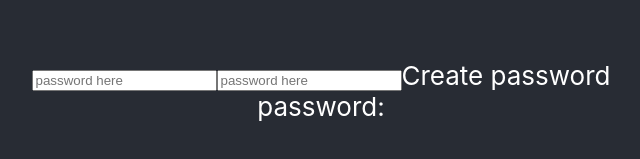
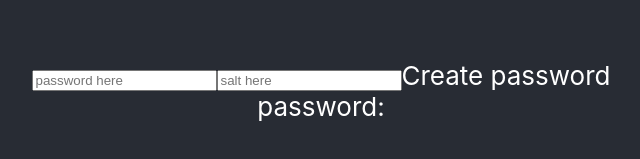
Before and after one commit to vglampard/better-password, a React (Create React App) app: page / in a window 1280 px wide. Shown: the part 309-468 px from the top of the page, without its empty margins (319-959 px from the left). Built offline with nearby package versions, Linux system fonts and the light colour scheme.

Commit message:
output skeleton in place and hooked up

```diff
--- a/src/App.js
+++ b/src/App.js
@@ -18,19 +18,18 @@ const STATES = {
   "setPassword": setPassword,
 }
 
-function handleClick(password, salt, setPassword){
-  // function that CREATES S&P&H password
-let newPassword = password.splice(0, 1, "$") + salt;
-console.log("NP:", newPassword)
-setPassword(newPassword);
+function handleClick(input, salt){
+  // function that CREATES S&P&H password (e.g. here for checks)
+  let arr = (input+salt).split('')
+arr.splice(1, 0, "$");
+setPassword(arr.join(''));
 }
 
   return (
     <div className="App">
       <header className="App-header">
-       <Input STATES={STATES} handleClick={()=>handleClick(password, salt, setPassword)}/>
-       <Output states={STATES}/>
-
+       <Input STATES={STATES} handleClick={()=>handleClick(input, salt)}/>
+       <Output password={STATES.password}/>
       </header>
     </div>
   );
--- a/src/Input/Input.js
+++ b/src/Input/Input.js
@@ -6,11 +6,12 @@ export default function Input({STATES, handleClick}) {
   function handleChange(e, setValue){
     setValue(e.target.value);
   }
-  console.log("input:", input)
+
+  console.log("input ", input)
   return (
     <div>
       <input onChange ={(e)=>handleChange(e, setInput)} type = "text" value = {input} placeholder="password here"/>
-      <input onChange ={(e)=>handleChange(e, setSalt)} type = "text" value = {salt} placeholder="password here"/>
+      <input onChange ={(e)=>handleChange(e, setSalt)} type = "text" value = {salt} placeholder="salt here"/>
    <buttton onClick={handleClick}>Create password</buttton>
     </div>
   )
```
Also changed, not shown: 1 other file (tests, documents, lock files or other folders).
